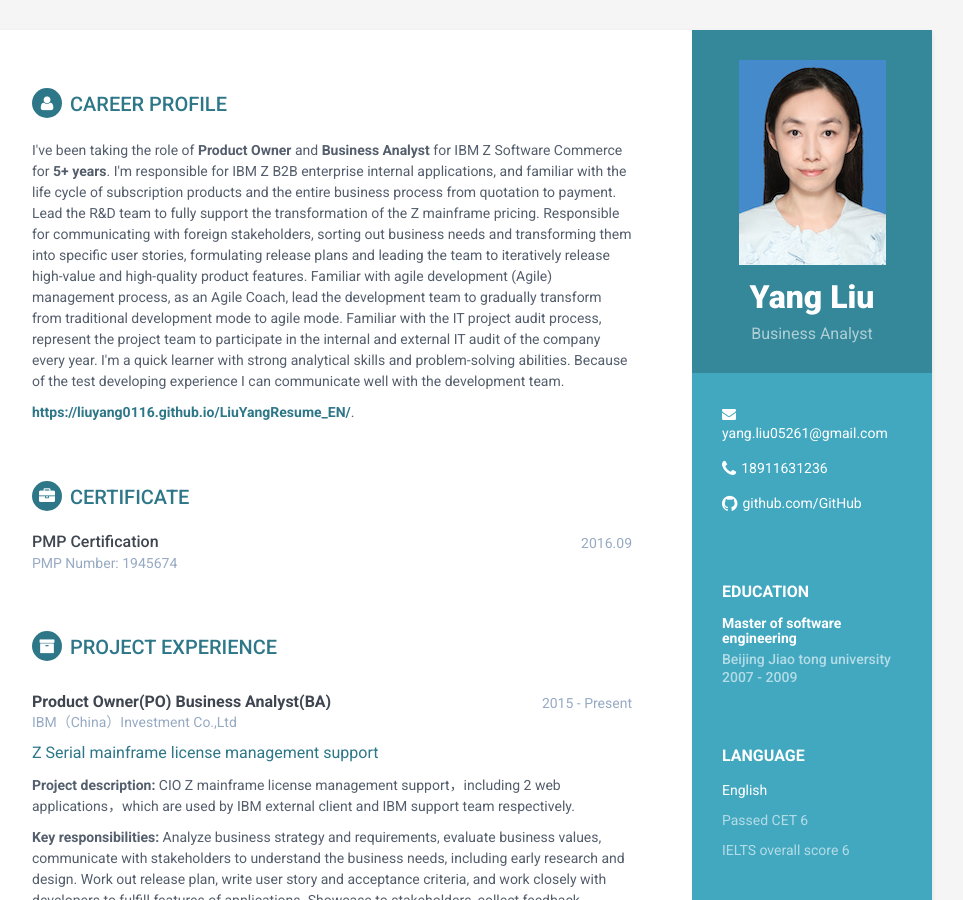
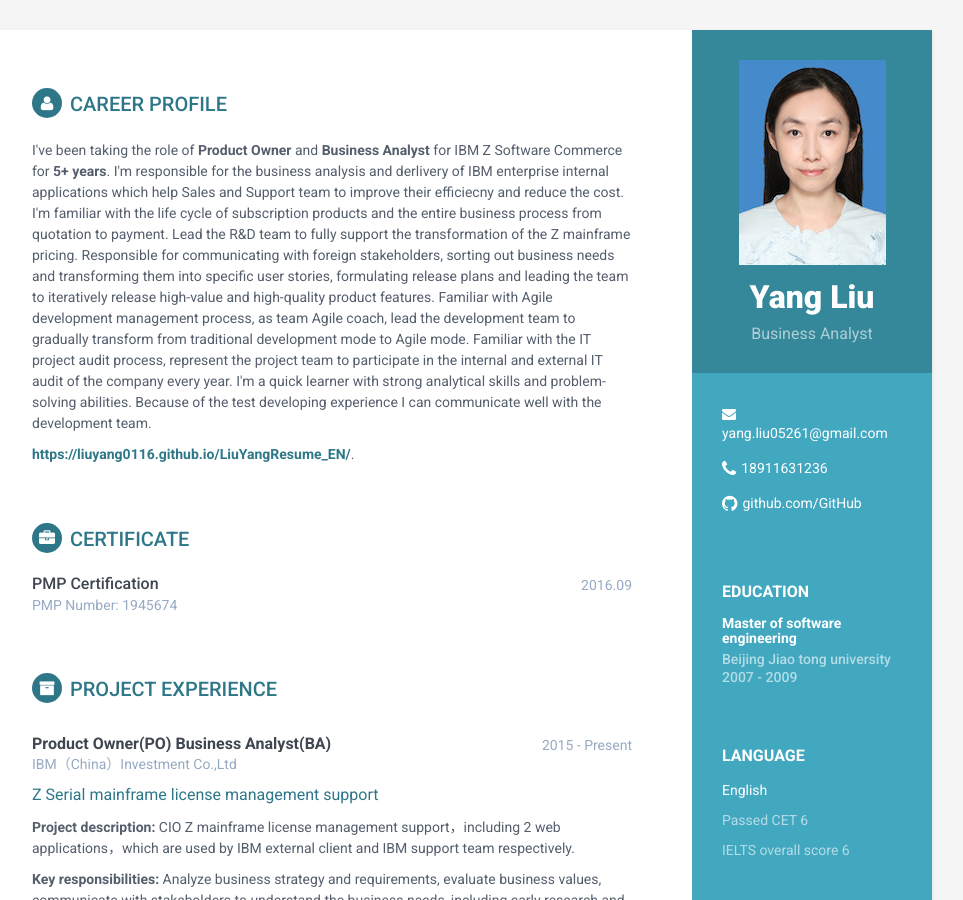
Before and after one commit to liuyang0116/LiuYangResume_EN, a Jekyll site: the page built from index.html, in a window 1280 px wide and 900 px high. Shown: the whole window, without its empty margins (188-1151 px from the left). Built offline with Jekyll 4.4.1, drawn with Linux system fonts in a browser that asks for light colours.

Commit message:
Update carrier-profile.html

```diff
--- a/_includes/carrier-profile.html
+++ b/_includes/carrier-profile.html
@@ -1,9 +1,9 @@
 <section class="section summary-section">
 <h2 class="section-title"><i class="fa fa-user"></i>Career profile</h2>
 <div class="summary">
-    <p>I've been taking the role of <b>Product Owner</b> and <b>Business Analyst</b> for IBM Z Software Commerce for <b>5+ years</b>. I'm responsible for IBM Z B2B enterprise internal applications, and familiar with the life cycle of subscription products and the entire business process from quotation to payment.
+    <p>I've been taking the role of <b>Product Owner</b> and <b>Business Analyst</b> for IBM Z Software Commerce for <b>5+ years</b>. I'm responsible for the business analysis and derlivery of IBM enterprise internal applications which help Sales and Support team to improve their efficiecny and reduce the cost. I'm familiar with the life cycle of subscription products and the entire business process from quotation to payment.
 	    Lead the R&D team to fully support the transformation of the Z mainframe pricing. Responsible for communicating with foreign stakeholders, sorting out business needs and transforming them into specific user stories, formulating release plans and leading the team to iteratively release high-value and high-quality product features.
-	    Familiar with agile development (Agile) management process, as an Agile Coach, lead the development team to gradually transform from traditional development mode to agile mode. Familiar with the IT project audit process, represent the project team to participate in the internal and external IT audit of the company every year. I'm a quick learner with strong analytical skills and problem-solving abilities. Because of the test developing experience I can communicate well with the development team.
+	    Familiar with Agile development management process, as team Agile coach, lead the development team to gradually transform from traditional development mode to Agile mode. Familiar with the IT project audit process, represent the project team to participate in the internal and external IT audit of the company every year. I'm a quick learner with strong analytical skills and problem-solving abilities. Because of the test developing experience I can communicate well with the development team.
 </p>
 	</p>
 	<p>
```
